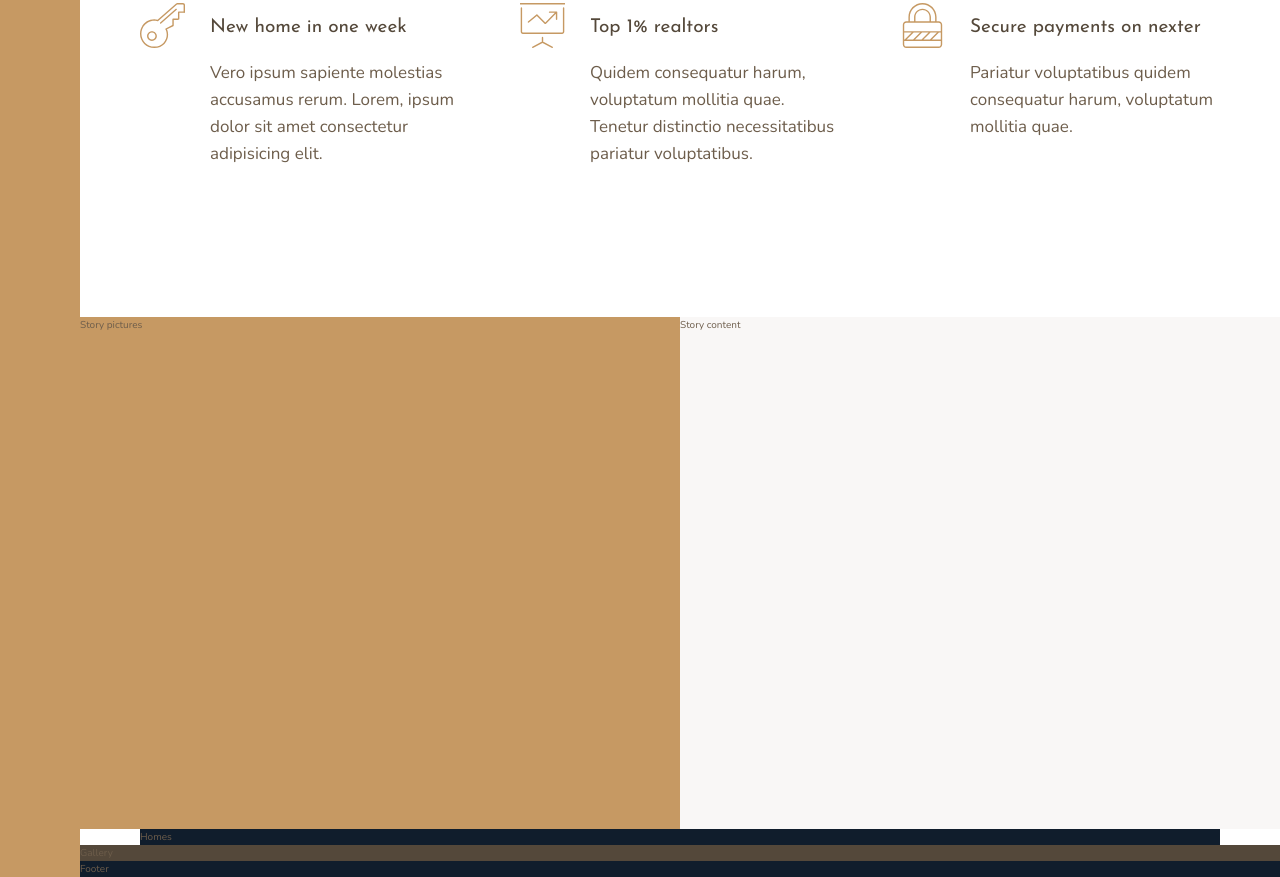
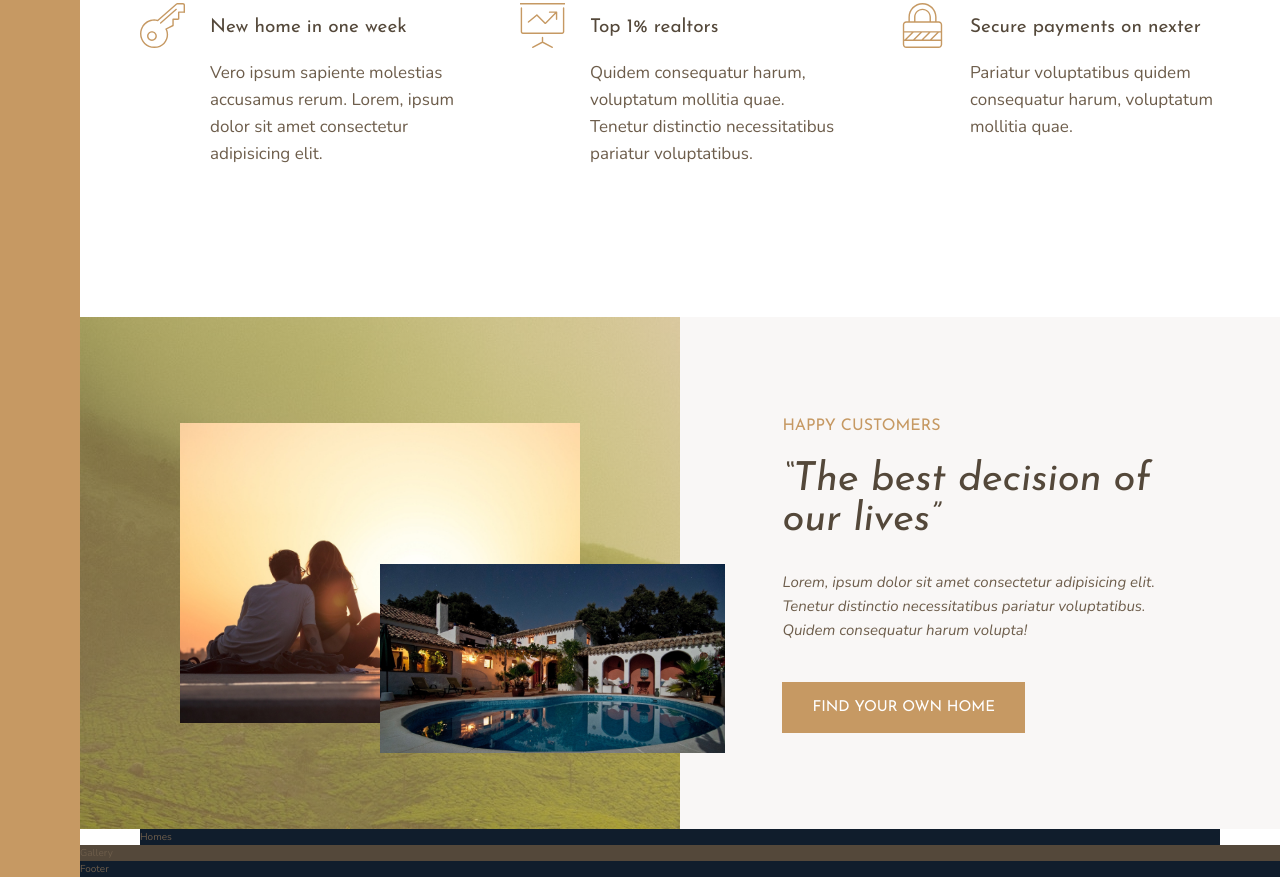
Before and after one commit to marcin-bojar/Nexter, a website: page index.html in a window 1280 px wide. Shown: the part 991-1868 px from the top of the page. Drawn offline with nearby package versions, Linux system fonts and the light colour scheme.

Commit message:
Story section

```diff
--- a/index.html
+++ b/index.html
@@ -82,11 +82,15 @@
         </section>
 
         <div class="story__pictures">
-            Story pictures
+            <img src="img/story-1.jpeg" alt="Couple with new house" class="story__img--1">
+            <img src="img/story-2.jpeg" alt="New house" class="story__img--2">
         </div>
 
         <div class="story__content">
-            Story content
+            <h3 class="heading-3 mb-sm">Happy customers</h3>
+            <h2 class="heading-2 heading-2--dark mb-md">&ldquo;The best decision of our lives&rdquo;</h2>
+            <div class="story__text">Lorem, ipsum dolor sit amet consectetur adipisicing elit. Tenetur distinctio necessitatibus pariatur voluptatibus. Quidem consequatur harum volupta!</div>
+            <button class="btn">Find your own home</button>
         </div>
 
         <section class="homes">
--- a/sass/_story.scss
+++ b/sass/_story.scss
@@ -2,10 +2,48 @@
     &__pictures {
         background-color: $color-primary;
         grid-column: full-start / col-end 4;
+        background-image: linear-gradient(rgba($color-primary, .5), rgba($color-primary, .5)), url(../img/back.jpg);
+
+        display: grid;
+        grid-template-rows: repeat(6, 1fr);
+        grid-template-columns: repeat(6, 1fr);
+        align-items: center;
+    }
+
+    &__img--1 {
+        width: 100%;
+        grid-row: 2 / 6;
+        grid-column: 2 / 6;
+    }
+
+    &__img--2 {
+        width: 115%;
+        grid-row: 4 / 6;
+        grid-column: 4 / 7;
+        z-index: 20;
     }
 
     &__content {
         background-color: $color-grey-light-1;
         grid-column: col-start 5 / full-end;
+
+        padding: 8rem 8vw;
+
+        display: flex;
+        flex-direction: column;
+        justify-content: center;
+        align-items: flex-start;
+
+        /*
+        display: grid;
+        justify-items: start;
+        align-content: center;
+        */
+    }
+
+    &__text {
+        font-size: 1.5rem;
+        font-style: italic;
+        margin-bottom: 4rem;
     }
 }
--- a/sass/_typography.scss
+++ b/sass/_typography.scss
@@ -9,10 +9,19 @@
 
 .heading-2 {
     @extend %heading;
+    font-size: 4rem;
+    font-style: italic;
+    line-height: 1;
+
+    &--light {color: $color-grey-light-1; }
+    &--dark { color: $color-grey-dark-1; }
 }
 
 .heading-3 {
     @extend %heading;
+    font-size: 1.6rem;
+    text-transform: uppercase;
+    color: $color-primary;
 }
 
 .heading-4 {
@@ -20,6 +29,20 @@
     font-size: 1.9rem;
 
     &--light {color: $color-grey-light-1; }
-
     &--dark { color: $color-grey-dark-1; }
 }
+
+.btn {
+    background-color: $color-primary;
+    font-size: 1.5rem;
+    font-family: $font-display;
+    text-transform: uppercase;
+    color: #fff;
+    border: none;
+    border-radius: 0;
+    padding: 1.8rem 3rem;
+    cursor: pointer;
+    transition: all .2s;
+
+    &:hover { background-color: $color-primary-dark;}
+}
--- /dev/null
+++ b/sass/_utilities.scss
@@ -0,0 +1,4 @@
+.mb-sm { margin-bottom: 2rem; }
+.mb-md { margin-bottom: 3rem; }
+.mb-bg { margin-bottom: 4rem; }
+.mb-hg { margin-bottom: 8rem; }
--- a/sass/main.scss
+++ b/sass/main.scss
@@ -1,4 +1,5 @@
 @import "base";
+@import "utilities";
 @import "typography";
 
 @import "sidebar";
```
Also changed, not shown: css/style.css.
